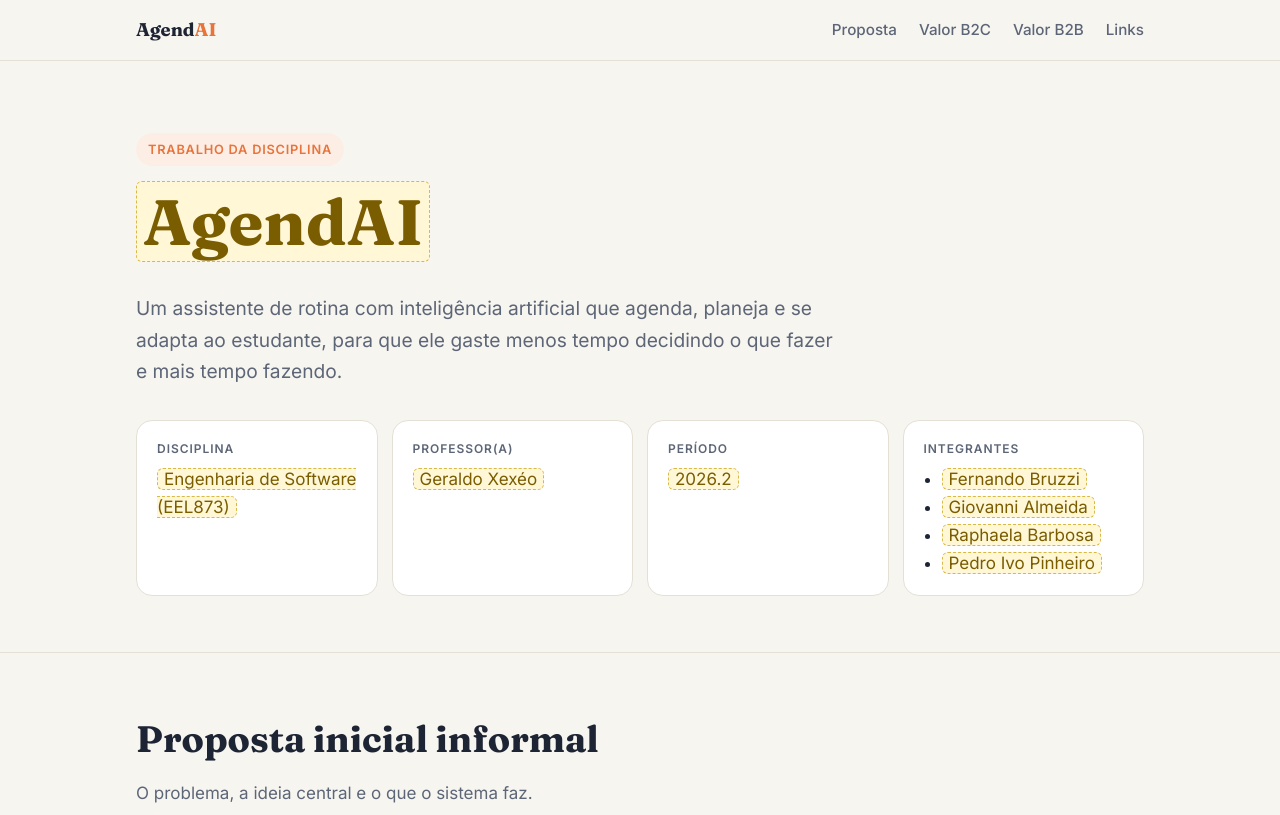
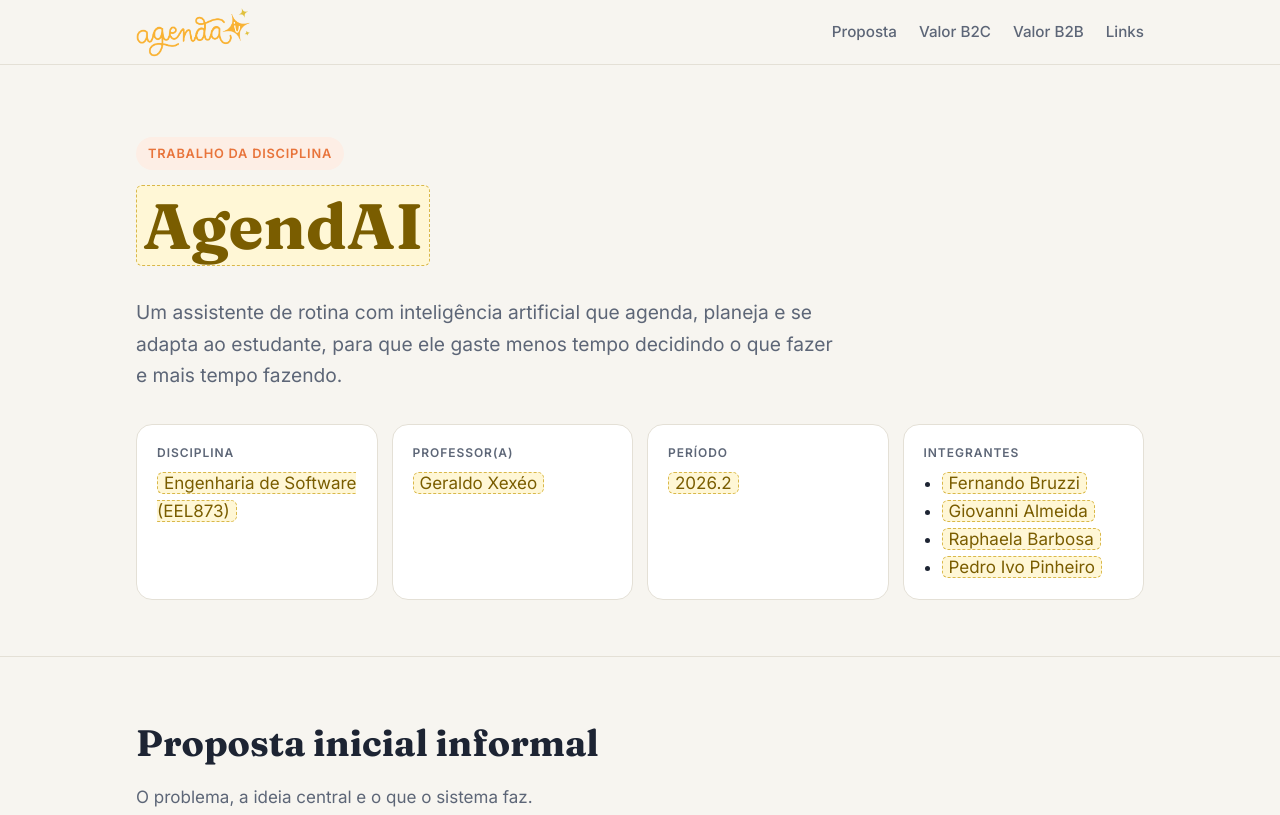
Before and after one commit to fernandobruzzi/Engenharia-de-Software, a plain HTML site: page index.html in a window 1280 px wide. Shown: the top 815 px of the page. Drawn offline with Linux system fonts and the light colour scheme.

Commit message:
feat: logo

```diff
--- a/index.html
+++ b/index.html
@@ -4,6 +4,7 @@
 <meta charset="UTF-8">
 <meta name="viewport" content="width=device-width, initial-scale=1.0">
 <title>Nome do Projeto | Engenharia de Software</title>
+<link rel="icon" type="image/png" href="logo/logoAi.png">
 <link rel="preconnect" href="https://fonts.googleapis.com">
 <link href="https://fonts.googleapis.com/css2?family=Fraunces:opsz,wght@9..144,600;9..144,700&family=Inter:wght@400;500;600&display=swap" rel="stylesheet">
 <style>
@@ -23,7 +24,7 @@
     --radius: 16px;
   }
   * { box-sizing: border-box; }
-  html { scroll-behavior: smooth; }
+  html { scroll-behavior: smooth; scroll-padding-top: 76px; }
   body {
     margin: 0; background: var(--bg); color: var(--ink);
     font-family: "Inter", system-ui, sans-serif; line-height: 1.65; font-size: 17px;
@@ -39,9 +40,12 @@
     position: sticky; top: 0; z-index: 10; background: rgba(247,245,240,.92);
     backdrop-filter: blur(8px); border-bottom: 1px solid var(--line);
   }
-  nav .wrap { display: flex; align-items: center; justify-content: space-between; gap: 16px; height: 60px; }
+  nav .wrap { display: flex; align-items: center; justify-content: space-between; gap: 16px; height: 64px; }
   .logo { font-family: "Fraunces", serif; font-weight: 700; font-size: 1.15rem; color: var(--ink); text-decoration: none; }
   .logo span { color: var(--accent); }
+  .logo { display: inline-flex; align-items: center; gap: 10px; }
+  .logo img { height: 64px; width: auto; }
+  .hero-logo { height: 00px; max-width: 100%; width: auto; display: block; margin-bottom: 24px; }
   nav ul { list-style: none; display: flex; gap: 22px; margin: 0; padding: 0; font-size: .95rem; }
   nav ul a { color: var(--muted); text-decoration: none; font-weight: 500; }
   nav ul a:hover { color: var(--brand); }
@@ -148,7 +152,7 @@
 
 <nav>
   <div class="wrap">
-    <a class="logo" href="#topo">Agend<span>AI</span></a>
+    <a class="logo" href="#topo"><img src="logo/logoAgendaI.png" alt="AgendAI"></a>
     <ul>
       <li><a href="#proposta">Proposta</a></li>
       <li><a href="#b2c">Valor B2C</a></li>
```
Also changed, not shown: logo/logoAgendaI.png (added), logo/logoAi.png (added).
